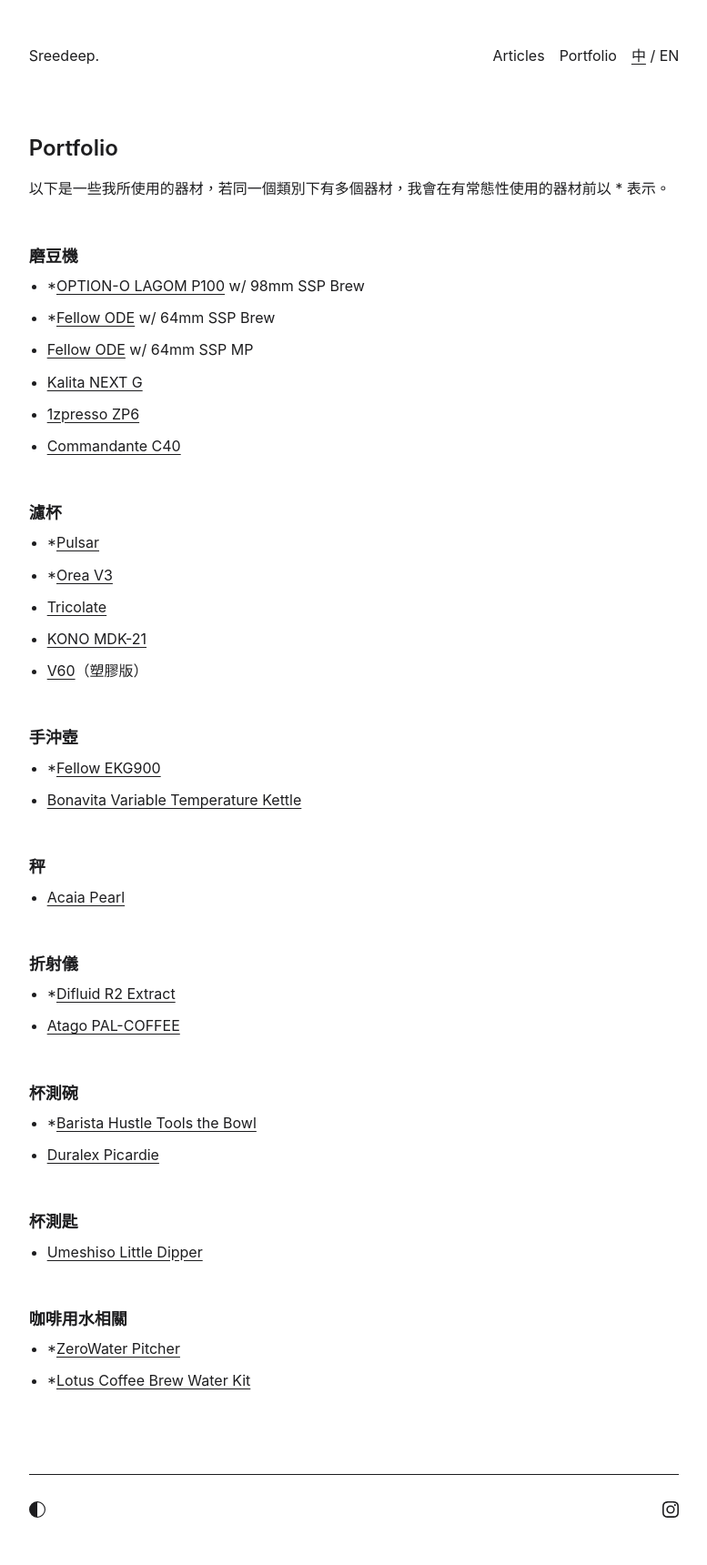
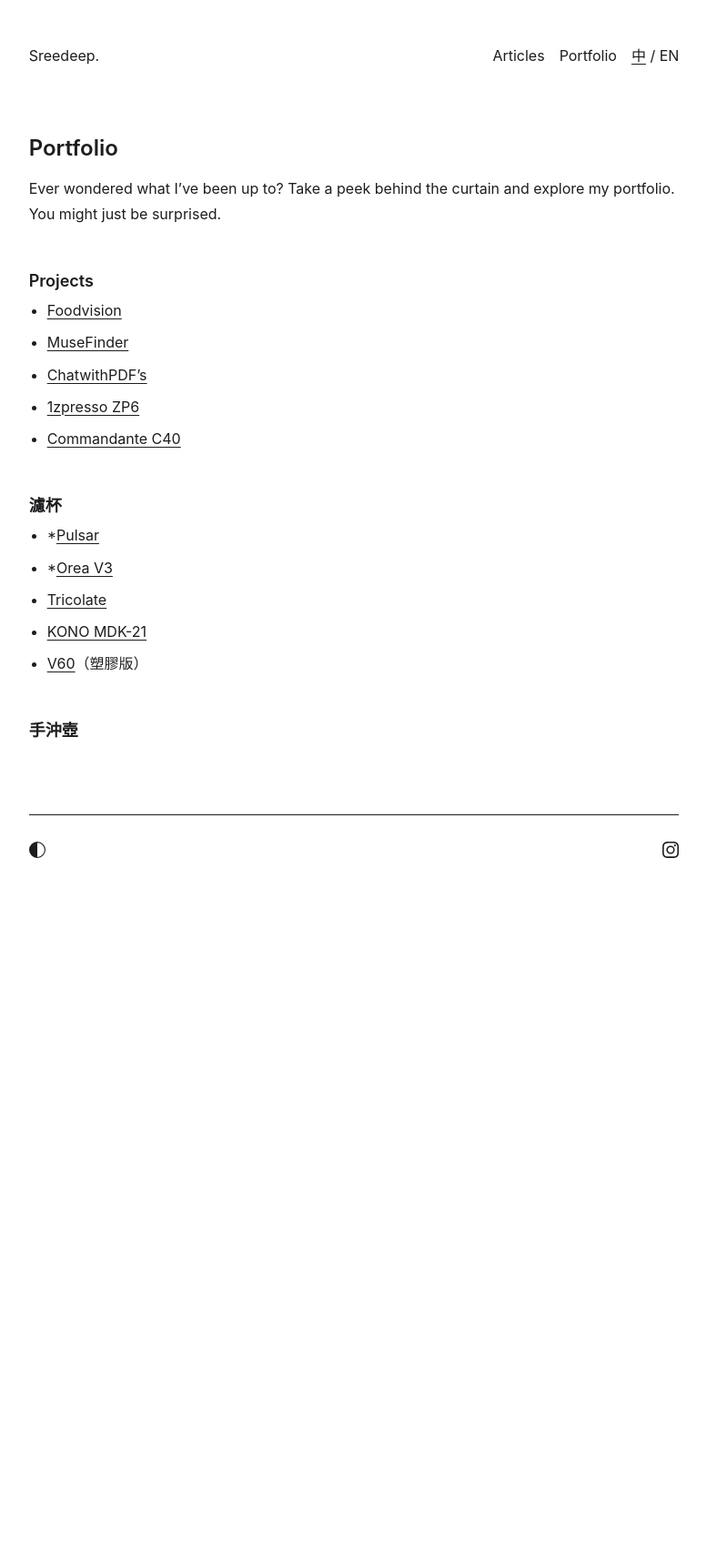
Before and after one commit to sreedeepEK/sreedeepek.github.io, a Jekyll site: the page built from portfolio.md, in a window 1280 px wide. Shown: the whole page at 91% size, without its empty margins (251-1028 px from the left). Built offline with Jekyll 4.4.1, drawn with Linux system fonts in a browser that asks for light colours; after the commit the page ends 995 px from its top, so only the background shows below that.

Commit message:
Update portfolio.md

```diff
--- a/portfolio.md
+++ b/portfolio.md
@@ -3,15 +3,13 @@ layout: page
 title: "Portfolio"
 language_reference: gears
 ---
+Ever wondered what I've been up to? Take a peek behind the curtain and explore my portfolio. You might just be surprised.
 
-以下是一些我所使用的器材，若同一個類別下有多個器材，我會在有常態性使用的器材前以 * 表示。
+#### Projects
 
-#### 磨豆機
-
--   *[OPTION-O LAGOM P100](https://www.option-o.com/shop/lagom-p100) w/ 98mm SSP Brew
--   *[Fellow ODE](https://fellowproducts.com/products/ode-brew-grinder-gen-2) w/ 64mm SSP Brew
--   [Fellow ODE](https://fellowproducts.com/products/ode-brew-grinder-gen-2) w/ 64mm SSP MP
--   [Kalita NEXT G](https://www.kalita.co.jp/products/nextg.php)
+-   [Foodvision](https://github.com/sreedeepEK/Foodvision.io)
+-   [MuseFinder](https://github.com/sreedeepEK/MuseFinder)
+-   [ChatwithPDF's](https://github.com/sreedeepEK/ChatwithPDF)
 -   [1zpresso ZP6](https://1zpresso.com/zp6-%E7%89%B9%E4%BB%95%E7%89%88/)
 -   [Commandante C40](https://www.comandantegrinder.com/)
 
@@ -25,32 +23,6 @@ language_reference: gears
 
 #### 手沖壺
 
--   *[Fellow EKG900](https://fellowproducts.com/products/stagg-ekg-electric-pour-over-kettle)
--   [Bonavita Variable Temperature Kettle](https://bonavita.co/products/1-0l-variable-temperature-kettle)
-
-#### 秤
-
--   [Acaia Pearl](https://acaia.co/products/pearl)
-
-#### 折射儀
-
--   *[Difluid R2 Extract](https://digitizefluid.com/collections/new-releae/products/r2-extract)
-
--   [Atago PAL-COFFEE](https://www.atago.net/zh_tw/products-pal-top.php)
-
-#### 杯測碗
-
--   *[Barista Hustle Tools the Bowl](https://baristahustletools.com/the-bowls)
--   [Duralex Picardie](https://www.duralex.com.tw/collections/picardie)
-
-#### 杯測匙
-
--   [Umeshiso Little Dipper](https://www.umeshiso.com/product/little-dipper/)
-
-#### 咖啡用水相關
-
--   *[ZeroWater Pitcher](https://zerowater.com/products/10-cup-rp-water-filter-pitcher)
--   *[Lotus Coffee Brew Water Kit](https://lotuscoffeeproducts.com/products/lotus-water-1)
 
 <style>
   html {
```
